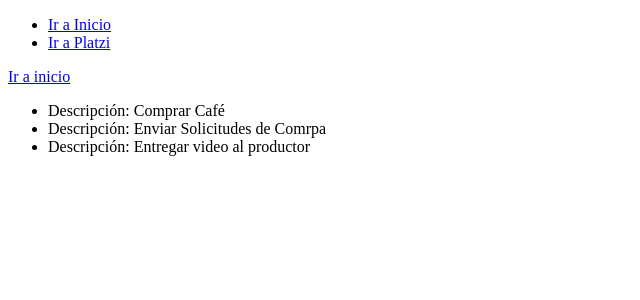
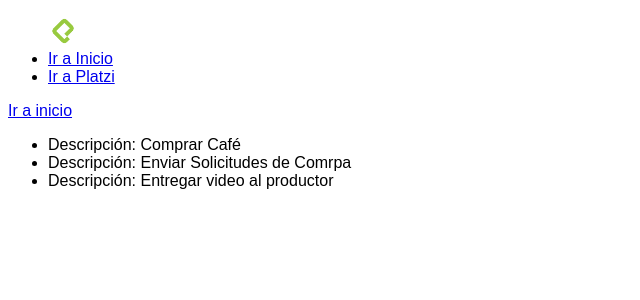
Before and after one commit to mrgomezsv/Platzi_Curso_de_Flask, a Flask app: page /hello in a window 1280 px wide. Shown: the top 300 px of the page, without its empty margins (0-640 px from the left). Run offline with Flask 3, Linux system fonts and the light colour scheme.

Commit message:
Use of static files: images

```diff
--- /dev/null
+++ b/static/css/main.css
@@ -0,0 +1,7 @@
+html{
+    font-family: sans-serif;
+}
+
+img{
+    max-width: 30px;
+}
--- a/templates/base.html
+++ b/templates/base.html
@@ -6,6 +6,7 @@
     <title>
         {% block title %}Flask Platzi | Bienvenido a la página de {{ user_name }} {% endblock %}
     </title>
+    <link rel="stylesheet" href="{{ url_for('static', filename='css/main.css')}}">
 </head>
 <body>
     <header>
--- a/templates/navbar.html
+++ b/templates/navbar.html
@@ -1,5 +1,6 @@
 <nav>
     <ul>
+        <img src="{{ url_for('static', filename='images/platzi.png')}}" alt="Platzi logo">
         <li><a href="{{ url_for('index') }}">Ir a Inicio</a></li>
         <li><a href="https://platzi.com" target="_blank">Ir a Platzi</a></li>
     </ul>
```
Also changed, not shown: static/images/platzi.png (added).
